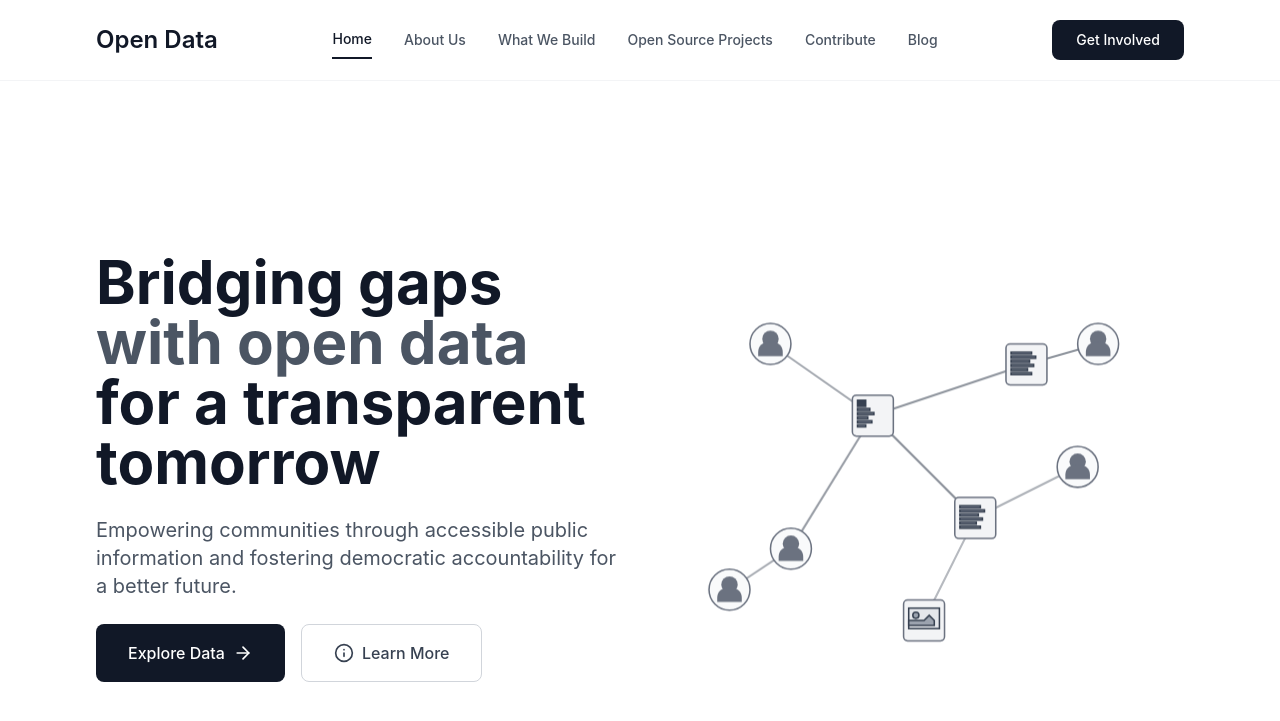
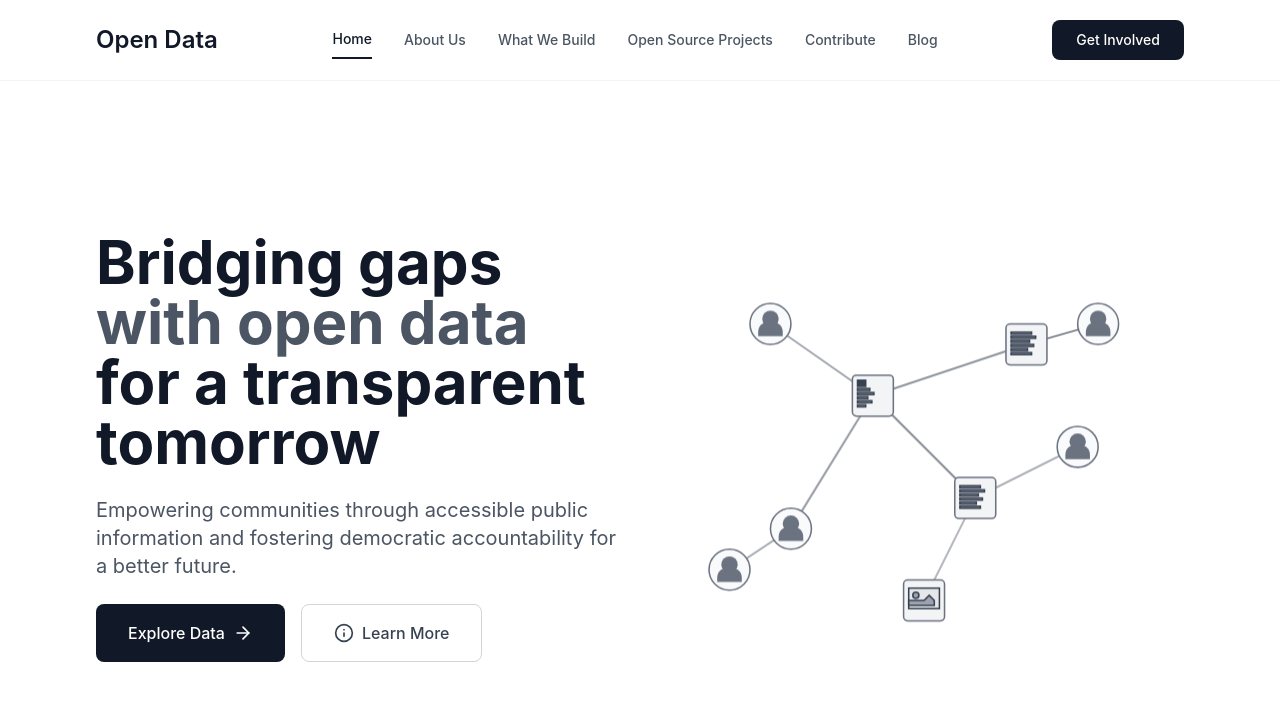
Before and after one commit to LDFLK/opendata, a Jekyll site: the page built from index.md, in a window 1280 px wide and 900 px high. Shown: the top 721 px of the window. Built offline with Jekyll 4.4.1, drawn with Linux system fonts in a browser that asks for light colours; nearby versions of some CDN libraries.

Commit message:
feat : alignment changes on the hero section

```diff
--- a/_includes/hero-section.html
+++ b/_includes/hero-section.html
@@ -1,5 +1,5 @@
 <!-- Hero Section -->
-<section id="home" class="relative w-full h-screen bg-white flex items-center justify-center -mt-20 pt-8">
+<section id="home" class="relative w-full min-h-screen md:h-screen bg-white flex items-center justify-center mt-10 pb-10 md:-mt-20 md:pt-8 ">
     <div class="container px-6 md:px-8 max-w-6xl">
         <div class="grid lg:grid-cols-2 gap-12 items-center">
             <!-- Left side: Text content -->
@@ -29,7 +29,7 @@
             </div>
 
             <!-- Right side: Visual element -->
-            <div class="relative flex items-center justify-center">
+            <div class="relative flex items-center justify-center -mt-5 md:mt-0">
                 <svg viewBox="0 0 500 400" class="w-full h-auto max-w-lg">
                     <!-- Connection Lines -->
                     <g class="opacity-60">
```
